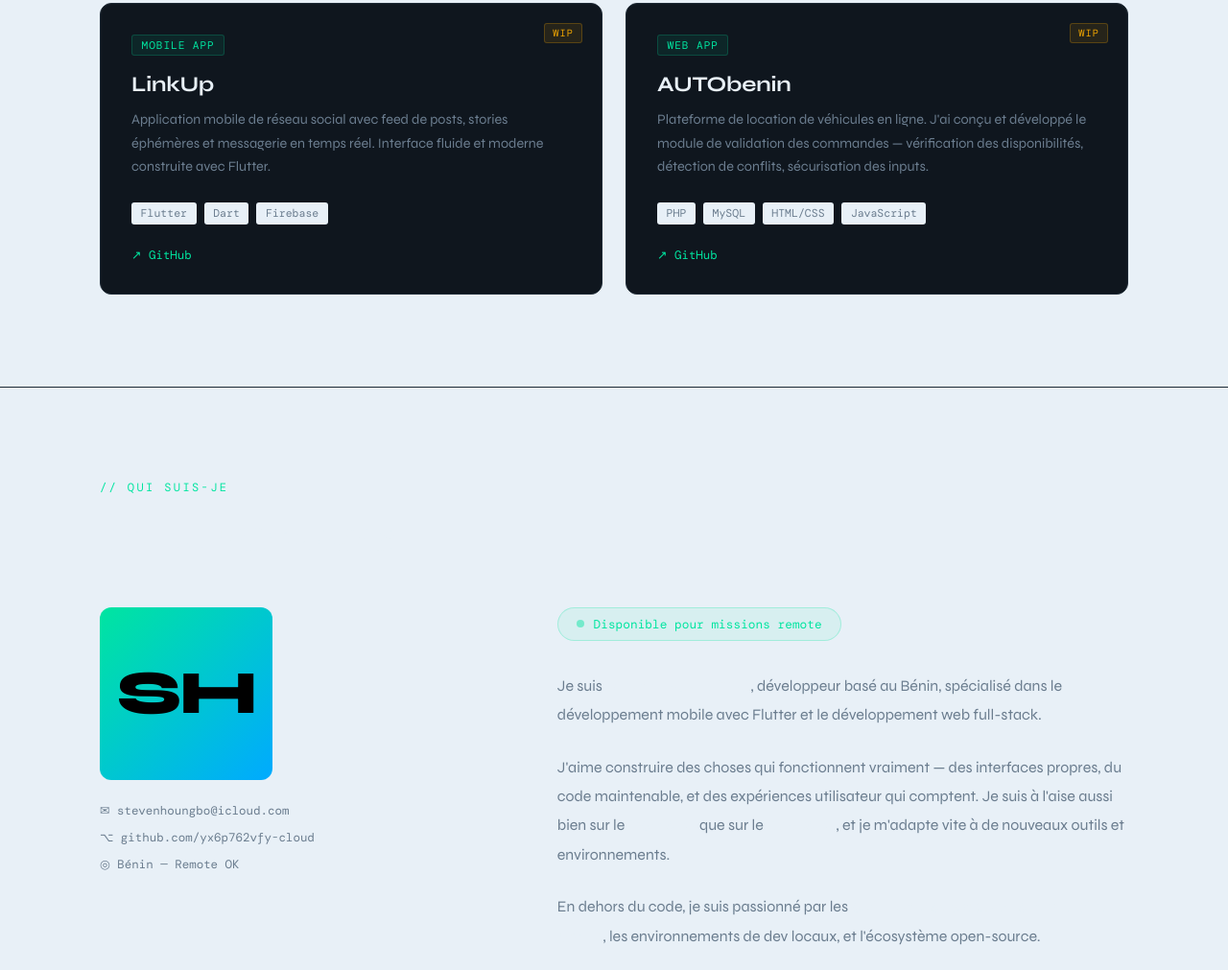
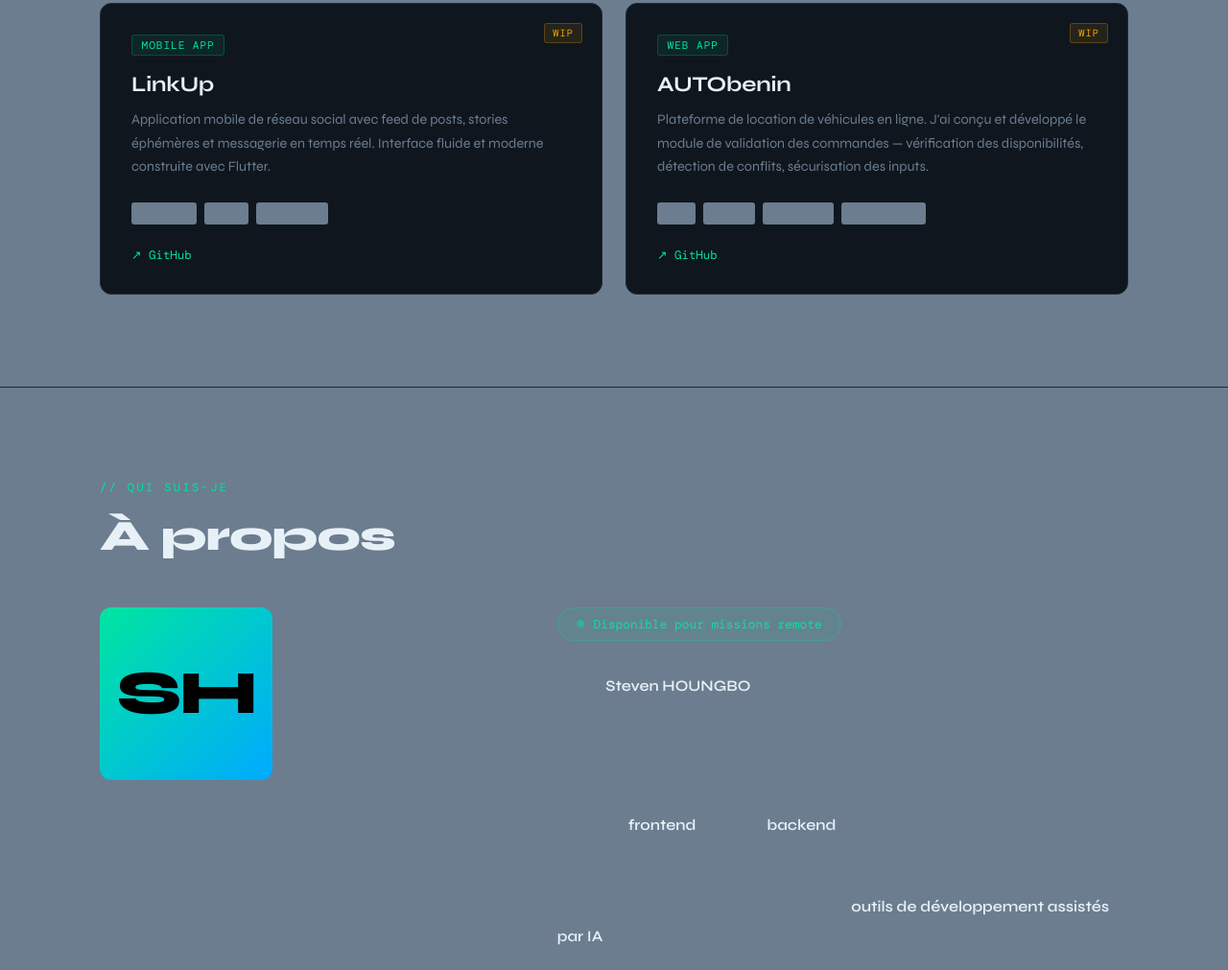
Before and after one commit to yx6p762vfy-cloud/portfolio, a plain HTML site: page index.html in a window 1280 px wide. Shown: the part 1549-2560 px from the top of the page at 96% size. Drawn offline with nearby package versions, Linux system fonts and the light colour scheme.

Commit message:
correction couleur 1.0

```diff
--- a/index.html
+++ b/index.html
@@ -7,9 +7,9 @@
   <link href="https://fonts.googleapis.com/css2?family=Syne:wght@400;600;700;800&family=DM+Mono:wght@400;500&display=swap" rel="stylesheet" />
   <style>
     :root {
-      --bg:#e8f0f7;
-      --bg2: #6b7d8f;
-      --bg3: #e8f0f7;
+      --bg:#6b7d8f;
+      --bg2: #e8f0f7;
+      --bg3: #6b7d8f;
       --accent: #00e5a0;
       --accent2: #0af;
       --text: #e8f0f7;
```
